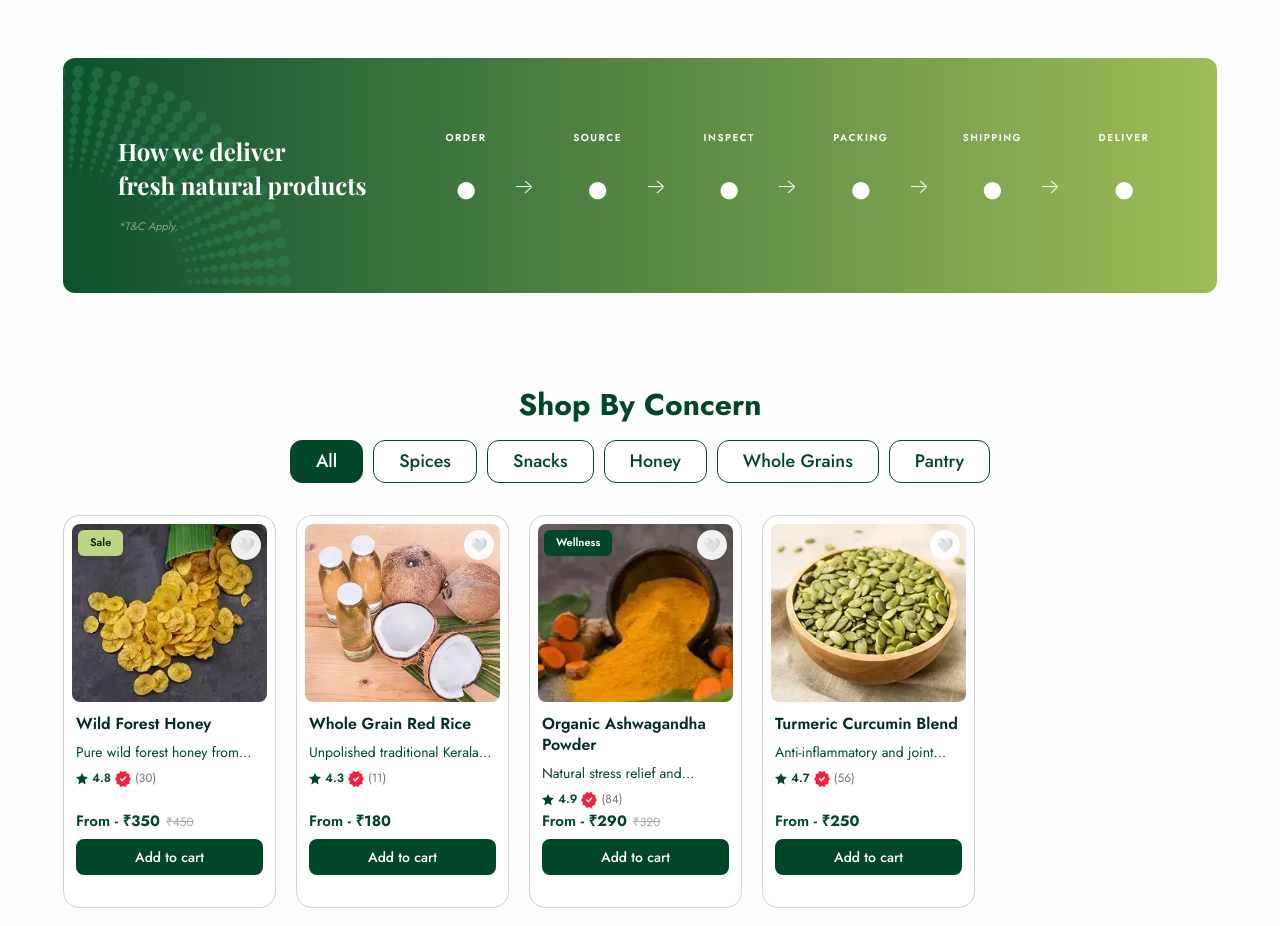
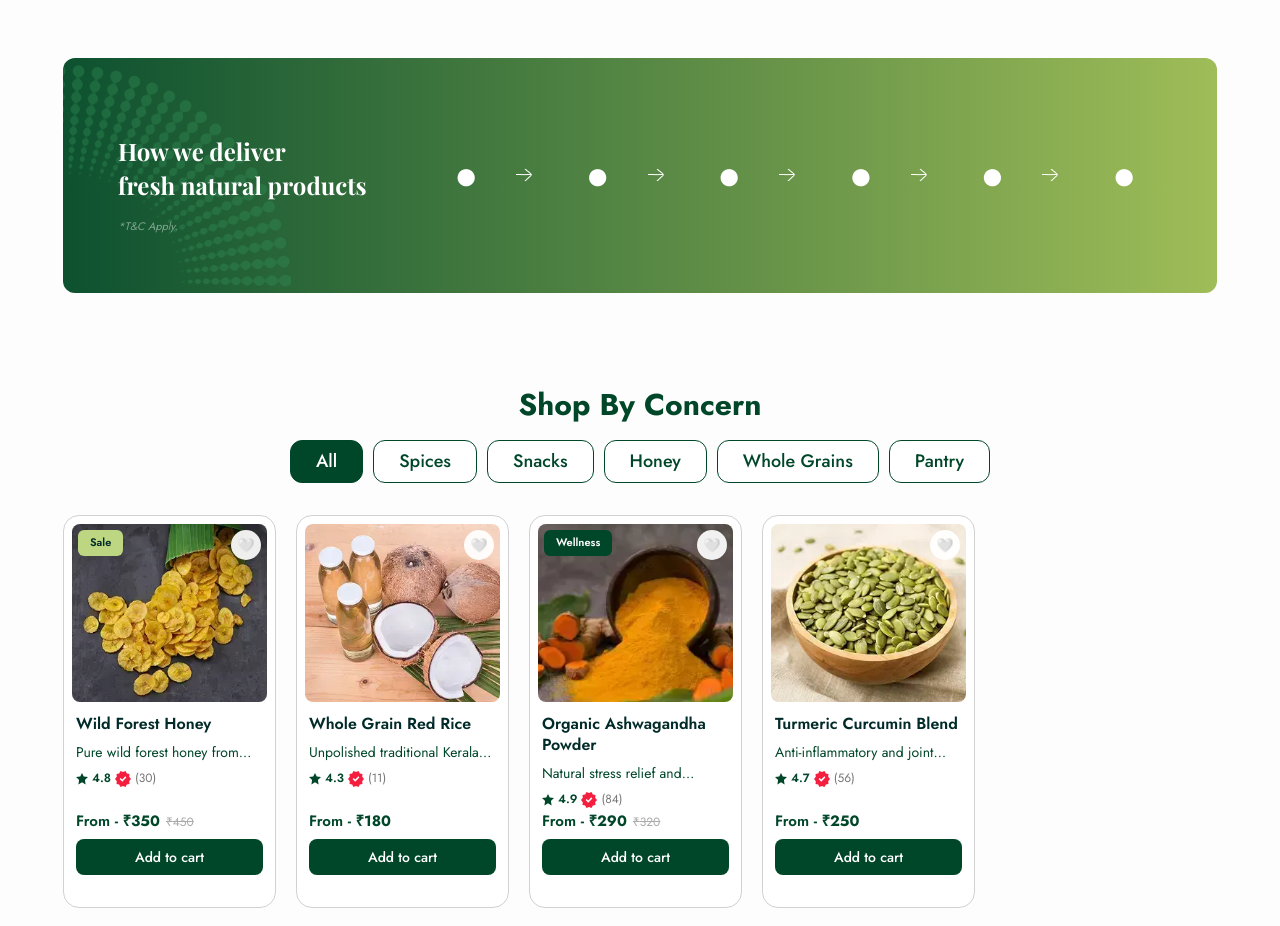
Before and after one commit to prakrithi2026/prakrithi, a React (Vite) app in the folder frondend/: page / in a window 1280 px wide. Shown: the part 1340-2266 px from the top of the page. Built offline with nearby package versions, Linux system fonts and the light colour scheme; no server answers; a web font is replaced by a local one.

Commit message:
Remove redundant text step labels from DeliverySection

```diff
--- a/frondend/src/components/storefront/DeliverySection.css
+++ b/frondend/src/components/storefront/DeliverySection.css
@@ -88,7 +88,6 @@
   display: flex;
   align-items: center;
   justify-content: center;
-  transform: translateY(12px);
 }
 
 .step-arrow-img {
--- a/frondend/src/components/storefront/DeliverySection.jsx
+++ b/frondend/src/components/storefront/DeliverySection.jsx
@@ -29,7 +29,6 @@ export default function DeliverySection() {
             return (
               <div key={i} className="delivery-step-group">
                 <div className="delivery-step">
-                  <span className="step-label">{step.label}</span>
                   <div className="step-icon">
                     {stepImage ? (
                       <img src={stepImage} alt="" className="step-icon-img" loading="lazy" />
```
